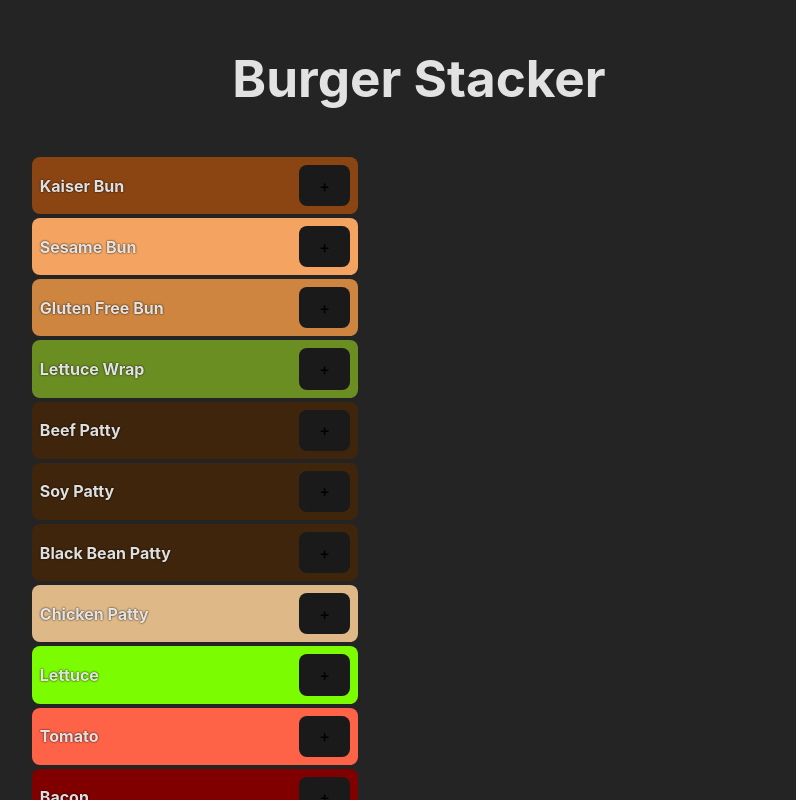
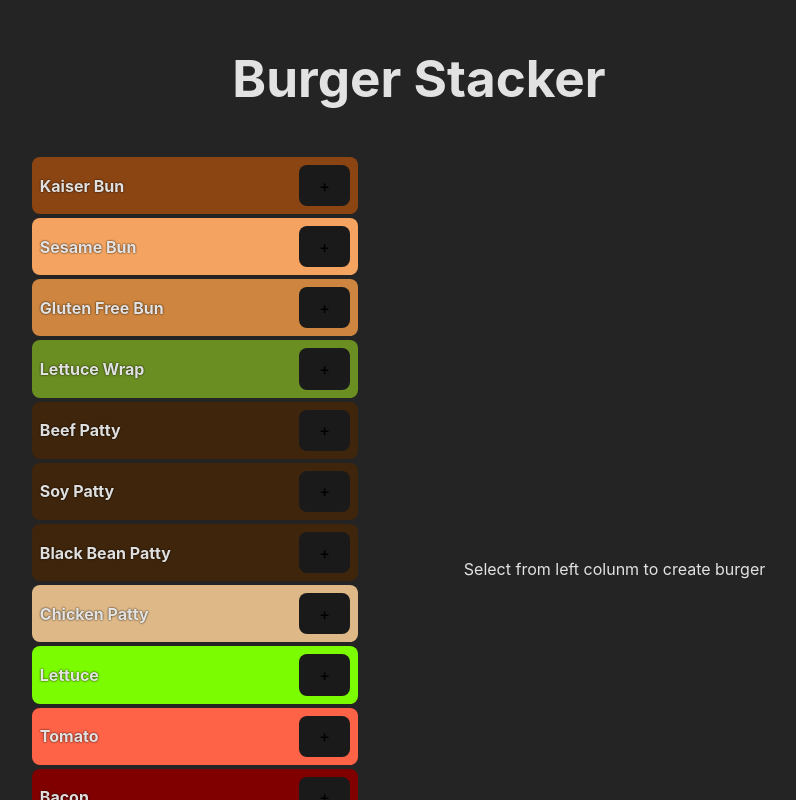
Before and after one commit to sreyesg/lifting-state-in-react-lab, a React (Vite) app: page / in a window 1280 px wide. Shown: the whole page, without its empty margins (221-1017 px from the left). Built offline with nearby package versions, Linux system fonts and the light colour scheme.

Commit message:
Add message if burger stack is empty

```diff
--- a/src/App.jsx
+++ b/src/App.jsx
@@ -33,10 +33,8 @@ const App = () => {
   }
 
   const removeFromBurger = (ingredient) => {
-    const ingredientToRemove = ingredient.name
-    console.log(ingredientToRemove, 'NAME TO REMOVE')
-    const newStack = stack.filter(ele => ele.name !== ingredientToRemove)
-    console.log(newStack,'THE NEW STACK')
+
+    const newStack = stack.filter(ele => ele.name !== ingredient.name)
     setStack(newStack)
   }
 
@@ -53,6 +51,7 @@ const App = () => {
       />
       </div>
       <div className="burgerStack">
+        <p>{stack.length === 0 ? 'Select from left colunm to create burger': ''}</p>
       <BurgerStack
         stack={stack}
         removeFromBurger={removeFromBurger}
```
